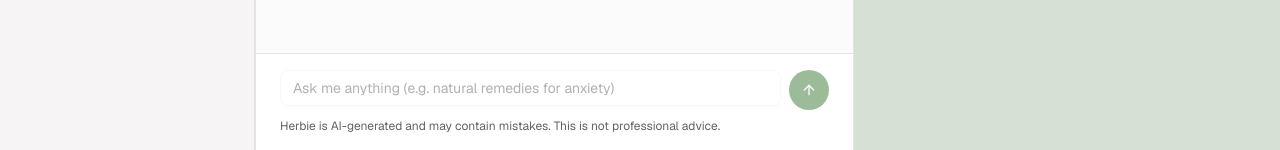
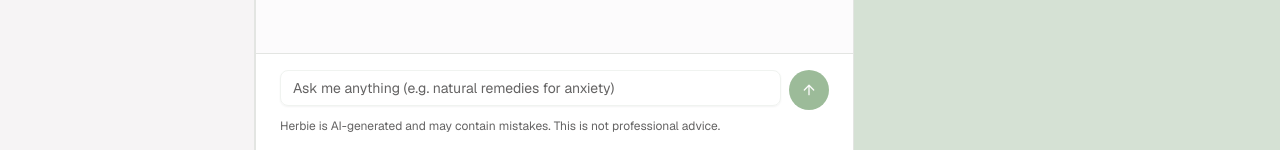
Before and after one commit to MillionMedia2/ask-herbie-interface, a Next.js app: page /chat in a window 1280 px wide. Shown: the part 650-800 px from the top of the page. Built offline with nearby package versions, Linux system fonts and the light colour scheme; no server answers.

Commit message:
enabled input

```diff
--- a/components/sections/chat-section/chat-section.tsx
+++ b/components/sections/chat-section/chat-section.tsx
@@ -256,7 +256,7 @@ export default function ChatSection() {
           )}
         </div>
 
-        <ChatInput onSendMessage={handleSendMessage} isLoading={true} />
+        <ChatInput onSendMessage={handleSendMessage} isLoading={isLoading} />
       </div>
 
       {showSuggestions && (
```
